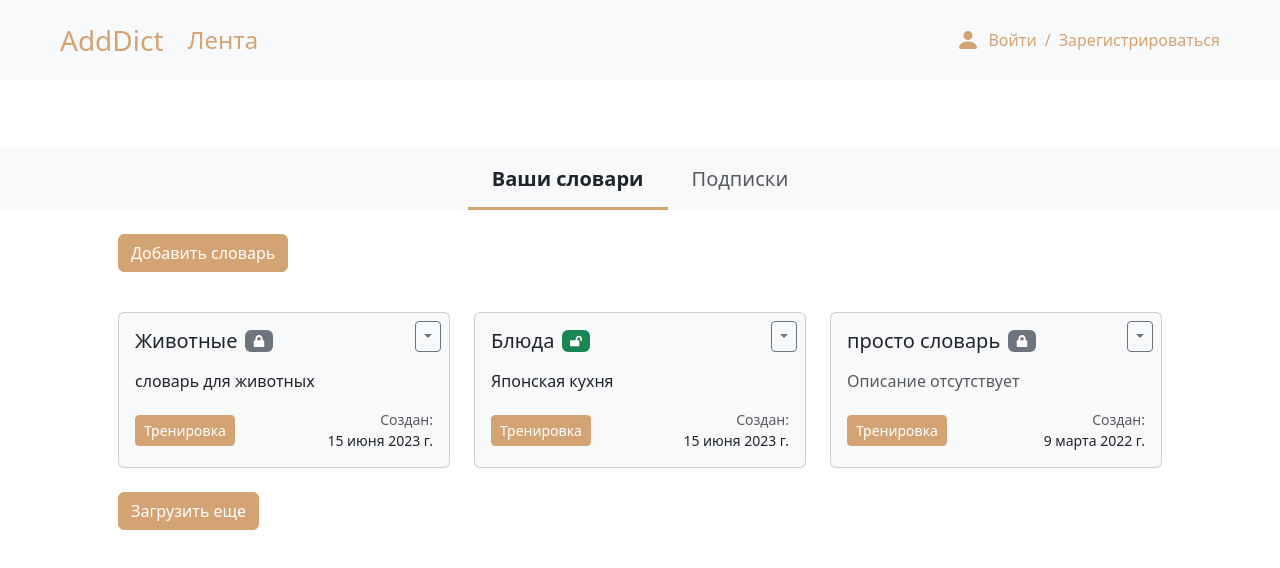
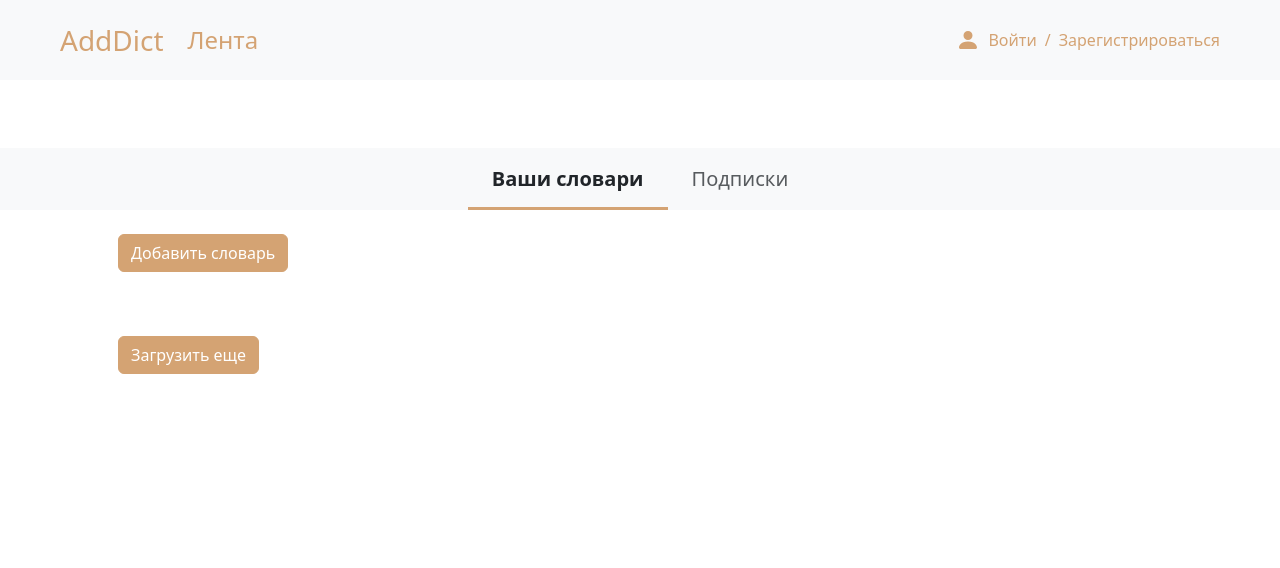
Before and after one commit to chup1kq/adddict_front, a React (Create React App) app: page /account in a window 1280 px wide. Shown: the top 568 px of the page. Built offline with nearby package versions, Linux system fonts and the light colour scheme.

Commit message:
Fix after merge

```diff
--- a/src/pages/User.jsx
+++ b/src/pages/User.jsx
@@ -181,8 +181,8 @@ export const User = () => {
             <div className="row mt-3 mb-4">
                 <div className="col-12">
                     {activeTab === 'dictionaries' ?
-                        <UserDictionaries dictionaries={dictionaries.your} isMine={true}/> :
-                        <UserDictionaries dictionaries={dictionaries.strangers} isMine={false}/>}
+                        <UserDictionaries dictionaries={myDictionaries} isMine={true}/> :
+                        <UserDictionaries dictionaries={subscribedDictionaries} isMine={false}/>}
                 </div>
             </div>
 
```
